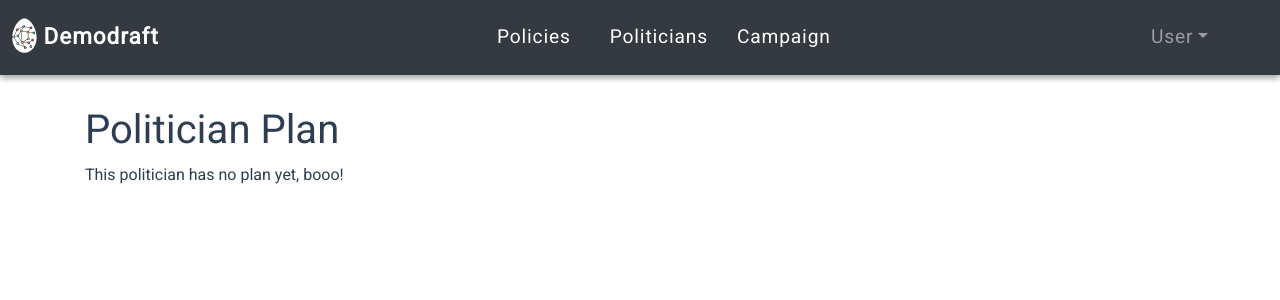
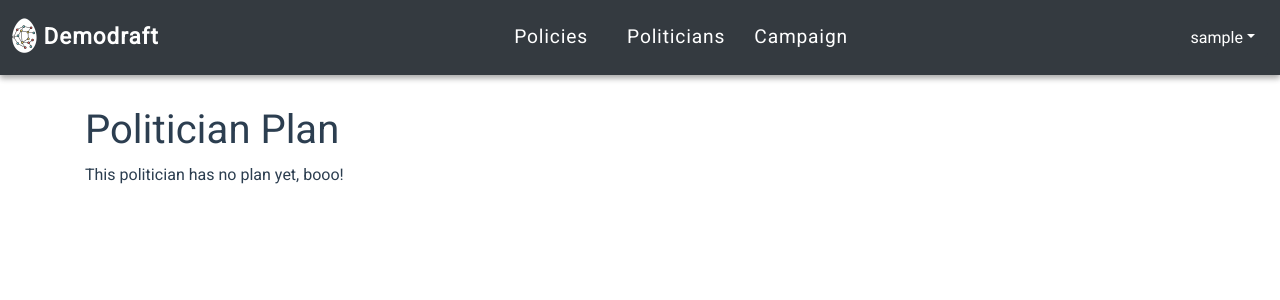
Before and after one commit to shiningsunnyday/demodraft, a Vue app in the folder forward_web/: page /politicians-plan/1 in a window 1280 px wide. Shown: the top 300 px of the page. Built offline with nearby package versions, Linux system fonts and the light colour scheme; no server answers; sample sign-in values are in the browser's storage.

Commit message:
Add username to profile nav

```diff
--- a/forward_web/src/components/NavBar.vue
+++ b/forward_web/src/components/NavBar.vue
@@ -1,16 +1,11 @@
 <template>
   <b-navbar toggleable="lg" type="dark" variant="dark">
     <b-navbar-brand class="navbar-brand--mobile">
-      <img
-        src="../_assets/demo-egg.png"
-        alt="logo"
-        height="40"
-        width="25"
-      >
+      <img src="../_assets/demo-egg.png" alt="logo" height="40" width="25" />
       Demodraft
     </b-navbar-brand>
 
-    <b-navbar-toggle v-if="isLoggedIn" target="nav-collapse" ></b-navbar-toggle>
+    <b-navbar-toggle v-if="isLoggedIn" target="nav-collapse"></b-navbar-toggle>
 
     <b-collapse id="nav-collapse" is-nav>
       <b-navbar-nav>
@@ -20,7 +15,7 @@
             alt="logo"
             height="40"
             width="25"
-          >
+          />
           Demodraft
         </b-navbar-brand>
 
@@ -38,15 +33,20 @@
           </b-nav-item>
         </div>
 
-        <b-nav-item-dropdown
-          v-if="isLoggedIn"
-          text="User"
-          id="navbar__user"
-          right
-        >
-          <b-dropdown-item :to="{ name: 'profile-page' }">Profile</b-dropdown-item>
-          <b-dropdown-item  @click="handleLogout">Logout</b-dropdown-item>
-        </b-nav-item-dropdown>
+        <div class="navbar__user-container">
+          <b-dropdown
+            v-if="isLoggedIn"
+            :text="userName"
+            id="navbar__user"
+            variant="dark"
+            right
+          >
+            <b-dropdown-item :to="{ name: 'profile-page' }">
+              Profile
+            </b-dropdown-item>
+            <b-dropdown-item @click="handleLogout">Logout</b-dropdown-item>
+          </b-dropdown>
+        </div>
       </b-navbar-nav>
     </b-collapse>
   </b-navbar>
@@ -56,13 +56,14 @@
 export default {
   name: 'nav-bar',
   data() {
-    return {
-      userName: this.$store.getters.username
-    };
+    return {};
   },
   computed: {
     isLoggedIn() {
       return this.$store.getters.isLoggedIn;
+    },
+    userName() {
+      return this.$store.getters.username;
     },
   },
   methods: {
@@ -167,5 +168,12 @@ $uncollapsed-breakpoint: 992px;
       height: 100%;
     }
   }
+
+  &__user-container {
+    width: 125px;
+    @media screen and (min-width: 992px) {
+      width: auto;
+    }
+  }
 }
 </style>
--- a/forward_web/src/components/politicians/PoliticianPlan.vue
+++ b/forward_web/src/components/politicians/PoliticianPlan.vue
@@ -50,7 +50,7 @@
           maxlength="120"
         />
         <p class="plan__small-text">
-          {{ charactersLeft }} characters left
+          {{ charactersLeft }}/120
         </p>
       </b-form>
       <!-- /// -->
@@ -100,7 +100,7 @@ export default {
       return this.items.length >= 1;
     },
     charactersLeft() {
-      return 120 - this.planText.length;
+      return this.planText.length;
     }
   },
   methods: {
```
